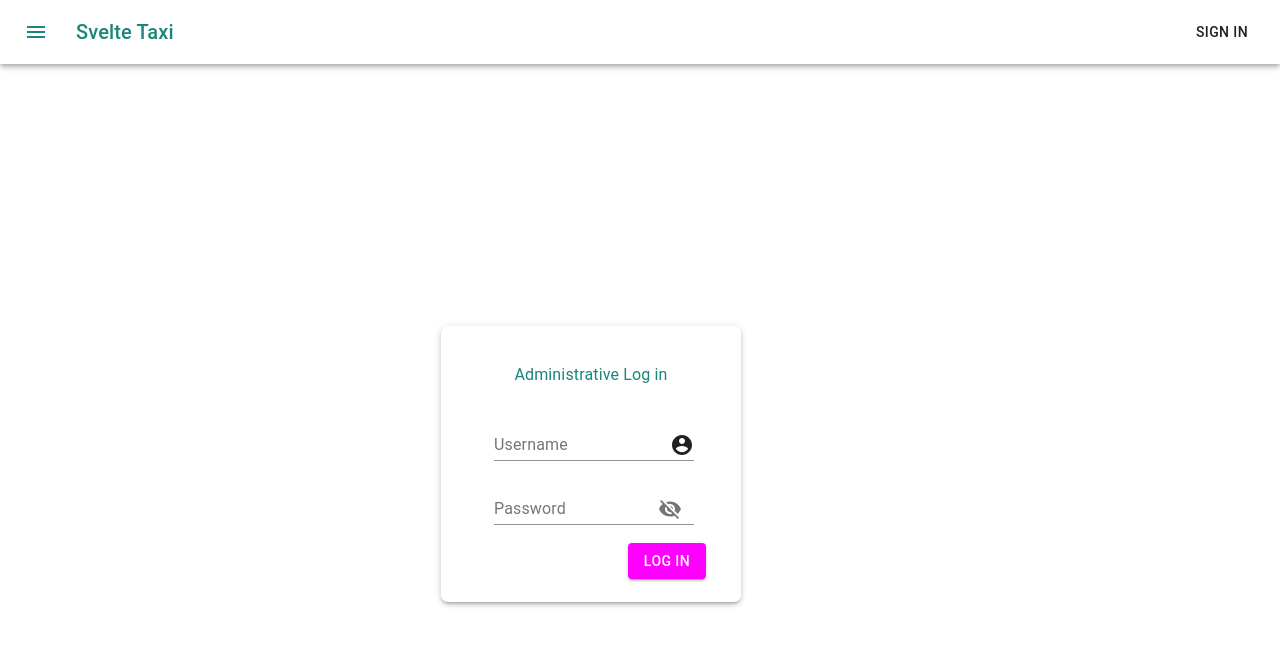
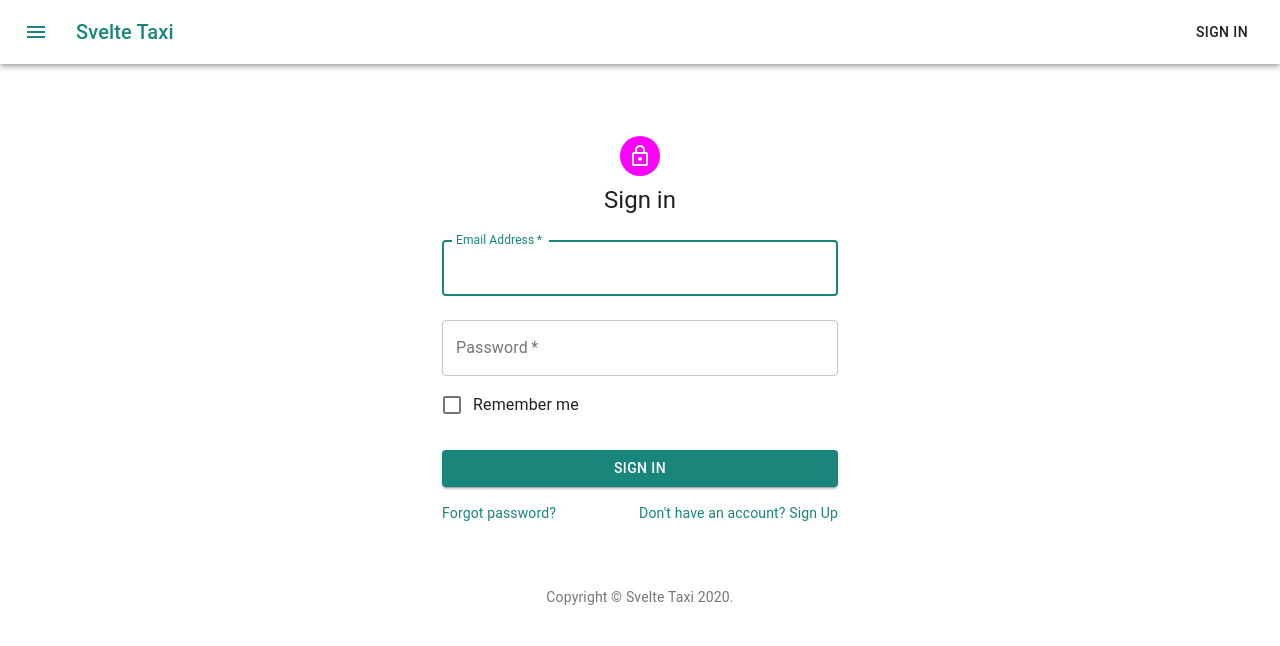
Before and after one commit to walosha/svelte_taxi, a React (Create React App) app: page /login in a window 1280 px wide. Shown: the top 646 px of the page. Built offline with nearby package versions, Linux system fonts and the light colour scheme.

Commit message:
Re-Created the SignIn Component

```diff
--- a/src/App.js
+++ b/src/App.js
@@ -1,7 +1,7 @@
 import React from "react";
 import { BrowserRouter, Route } from "react-router-dom";
 import Header from "./components/header/header.component";
-import Login from "./pages/login";
+import SignIn from "./pages/login";
 import Homepage from "./pages/homepage.component";
 
 const App = () => {
@@ -9,7 +9,7 @@ const App = () => {
     <BrowserRouter>
       <Header />
       <Route exact path="/" component={Homepage}></Route>
-      <Route exact path="/login" component={Login}></Route>
+      <Route exact path="/login" component={SignIn}></Route>
     </BrowserRouter>
   );
 };
--- a/src/components/header/header.component.jsx
+++ b/src/components/header/header.component.jsx
@@ -49,7 +49,10 @@ export default function Header() {
           >
             Svelte Taxi
           </Typography>
-          <Box style={{ marginLeft: "auto" }}>
+          <Box
+            display={{ xs: "none", sm: "block" }}
+            style={{ marginLeft: "auto" }}
+          >
             <Button>Sign In</Button>
           </Box>
         </Toolbar>
--- a/src/pages/homepage.component.jsx
+++ b/src/pages/homepage.component.jsx
@@ -1,7 +1,35 @@
 import React from "react";
+import { Grid, Paper } from "@material-ui/core";
 
 function Homepage() {
-  return <div>HomePage</div>;
+  return (
+    <Grid container alignContent="space-between">
+      <Grid item xs={12} sm={6} style={{ elevate: 2 }} md={4} lg={3} m={2}>
+        <Paper>
+          Hellow Lorem ipsum dolor sit amet consectetur adipisicing elit. Porro
+          reprehenderit temporibus quisquam similique quidem optio. Optio
+          laboriosam rem voluptas error ullam similique modi qui quasi
+          praesentium? Odio quae necessitatibus harum?
+        </Paper>
+      </Grid>
+      <Grid item xs={12} sm={6} md={4} lg={3}>
+        <Paper>
+          Hellow Lorem ipsum dolor sit amet consectetur adipisicing elit. Porro
+          reprehenderit temporibus quisquam similique quidem optio. Optio
+          laboriosam rem voluptas error ullam similique modi qui quasi
+          praesentium? Odio quae necessitatibus harum?
+        </Paper>
+      </Grid>
+      <Grid item xs={12} sm={6} md={4} lg={3}>
+        <Paper>
+          Hellow Lorem ipsum dolor sit amet consectetur adipisicing elit. Porro
+          reprehenderit temporibus quisquam similique quidem optio. Optio
+          laboriosam rem voluptas error ullam similique modi qui quasi
+          praesentium? Odio quae necessitatibus harum?
+        </Paper>
+      </Grid>
+    </Grid>
+  );
 }
 
 export default Homepage;
--- a/src/pages/login.jsx
+++ b/src/pages/login.jsx
@@ -1,137 +1,119 @@
-import React, { useState } from "react";
-import clsx from "clsx";
-import {
-  Container,
-  Paper,
-  Typography,
-  Button,
-  FormControl,
-  Input,
-  InputLabel,
-  InputAdornment,
-  IconButton
-} from "@material-ui/core";
-import AccountCircle from "@material-ui/icons/AccountCircle";
-import { Box } from "@material-ui/core";
+import React from "react";
+import Avatar from "@material-ui/core/Avatar";
+import Button from "@material-ui/core/Button";
+import CssBaseline from "@material-ui/core/CssBaseline";
+import TextField from "@material-ui/core/TextField";
+import FormControlLabel from "@material-ui/core/FormControlLabel";
+import Checkbox from "@material-ui/core/Checkbox";
+import Link from "@material-ui/core/Link";
+import Grid from "@material-ui/core/Grid";
+import Box from "@material-ui/core/Box";
+import LockOutlinedIcon from "@material-ui/icons/LockOutlined";
+import Typography from "@material-ui/core/Typography";
+import { makeStyles } from "@material-ui/core/styles";
+import Container from "@material-ui/core/Container";
 
-import Visibility from "@material-ui/icons/Visibility";
-import VisibilityOff from "@material-ui/icons/VisibilityOff";
-import { makeStyles } from "@material-ui/core/styles";
+function Copyright() {
+  return (
+    <Typography variant="body2" color="textSecondary" align="center">
+      {"Copyright © "}
+      <Link color="inherit" href="https://material-ui.com/">
+        Svelte Taxi
+      </Link>{" "}
+      {new Date().getFullYear()}
+      {"."}
+    </Typography>
+  );
+}
 
-/*styling of the Login Component*/
 const useStyles = makeStyles(theme => ({
-  root: {
+  paper: {
+    marginTop: theme.spacing(8),
     display: "flex",
-    height: "100%",
-    padding: "15px",
+    flexDirection: "column",
     alignItems: "center"
   },
-  heading: {
-    justifyContent: "center"
+  avatar: {
+    margin: theme.spacing(1),
+    backgroundColor: theme.palette.secondary.main
   },
   form: {
-    padding: "10px",
-    "& > *": {
-      margin: theme.spacing(1),
-      width: 200
-    }
+    width: "100%", // Fix IE 11 issue.
+    marginTop: theme.spacing(1)
   },
-  MuiPaper: {
-    width: 300,
-    height: 276,
-    margin: 8,
-    padding: 35,
-    borderRadius: 7
+  submit: {
+    margin: theme.spacing(3, 0, 2)
   }
 }));
 
-//Login Component Logic
-
-export default function Login() {
+function SignIn() {
   const classes = useStyles();
-  const [values, setValues] = useState({
-    username: "",
-    password: "",
-    showPassword: false
-  });
-
-  const handleChange = prop => event => {
-    setValues({ ...values, [prop]: event.target.value });
-  };
-
-  const handleClickShowPassword = () => {
-    setValues({ ...values, showPassword: !values.showPassword });
-  };
-
-  const handleMouseDownPassword = event => {
-    event.preventDefault();
-  };
-  const onHandleSubmit = () => {
-    const { password, username } = values;
-    console.log({ username, password });
-  };
 
   return (
-    <Container className={classes.root} maxWidth="xs">
-      <Paper className={classes.MuiPaper} elevation={3}>
-        <Typography
-          variant="subtitle1"
-          align="center"
-          gutterBottom={true}
-          color="primary"
-        >
-          Administrative Log in
+    <Container component="main" maxWidth="xs">
+      <CssBaseline />
+      <div className={classes.paper}>
+        <Avatar className={classes.avatar}>
+          <LockOutlinedIcon />
+        </Avatar>
+        <Typography component="h1" variant="h5">
+          Sign in
         </Typography>
-        <form className={classes.form} noValidate autoComplete="off">
-          <FormControl className={clsx(classes.margin, classes.textField)}>
-            <InputLabel htmlFor="standard-adornment-username">
-              Username
-            </InputLabel>
-            <Input
-              id="standard-adornment-username"
-              type={values.showusername ? "text" : "username"}
-              value={values.username}
-              onChange={handleChange("username")}
-              endAdornment={
-                <InputAdornment position="end">
-                  <AccountCircle aria-label="toggle username visibility" />
-                </InputAdornment>
-              }
-            />
-          </FormControl>
-          <FormControl className={clsx(classes.margin, classes.textField)}>
-            <InputLabel htmlFor="standard-adornment-password">
-              Password
-            </InputLabel>
-            <Input
-              id="standard-adornment-password"
-              type={values.showPassword ? "text" : "password"}
-              value={values.password}
-              onChange={handleChange("password")}
-              endAdornment={
-                <InputAdornment position="end">
-                  <IconButton
-                    aria-label="toggle password visibility"
-                    onClick={handleClickShowPassword}
-                    onMouseDown={handleMouseDownPassword}
-                  >
-                    {values.showPassword ? <Visibility /> : <VisibilityOff />}
-                  </IconButton>
-                </InputAdornment>
-              }
-            />
-          </FormControl>
+        <form className={classes.form} noValidate>
+          <TextField
+            variant="outlined"
+            margin="normal"
+            required
+            fullWidth
+            id="email"
+            label="Email Address"
+            name="email"
+            autoComplete="email"
+            autoFocus
+          />
+          <TextField
+            variant="outlined"
+            margin="normal"
+            required
+            fullWidth
+            name="password"
+            label="Password"
+            type="password"
+            id="password"
+            autoComplete="current-password"
+          />
+          <FormControlLabel
+            control={<Checkbox value="remember" color="primary" />}
+            label="Remember me"
+          />
+          <Button
+            type="submit"
+            fullWidth
+            variant="contained"
+            color="primary"
+            className={classes.submit}
+          >
+            Sign In
+          </Button>
+          <Grid container>
+            <Grid item xs>
+              <Link href="#" variant="body2">
+                Forgot password?
+              </Link>
+            </Grid>
+            <Grid item>
+              <Link href="#" variant="body2">
+                {"Don't have an account? Sign Up"}
+              </Link>
+            </Grid>
+          </Grid>
         </form>
-        <Box style={{ textAlign: "end" }}>
-          <Button
-            onClick={onHandleSubmit}
-            variant="contained"
-            color="secondary"
-          >
-            Log In
-          </Button>
-        </Box>
-      </Paper>
+      </div>
+      <Box mt={8}>
+        <Copyright />
+      </Box>
     </Container>
   );
 }
+
+export default SignIn;
```
